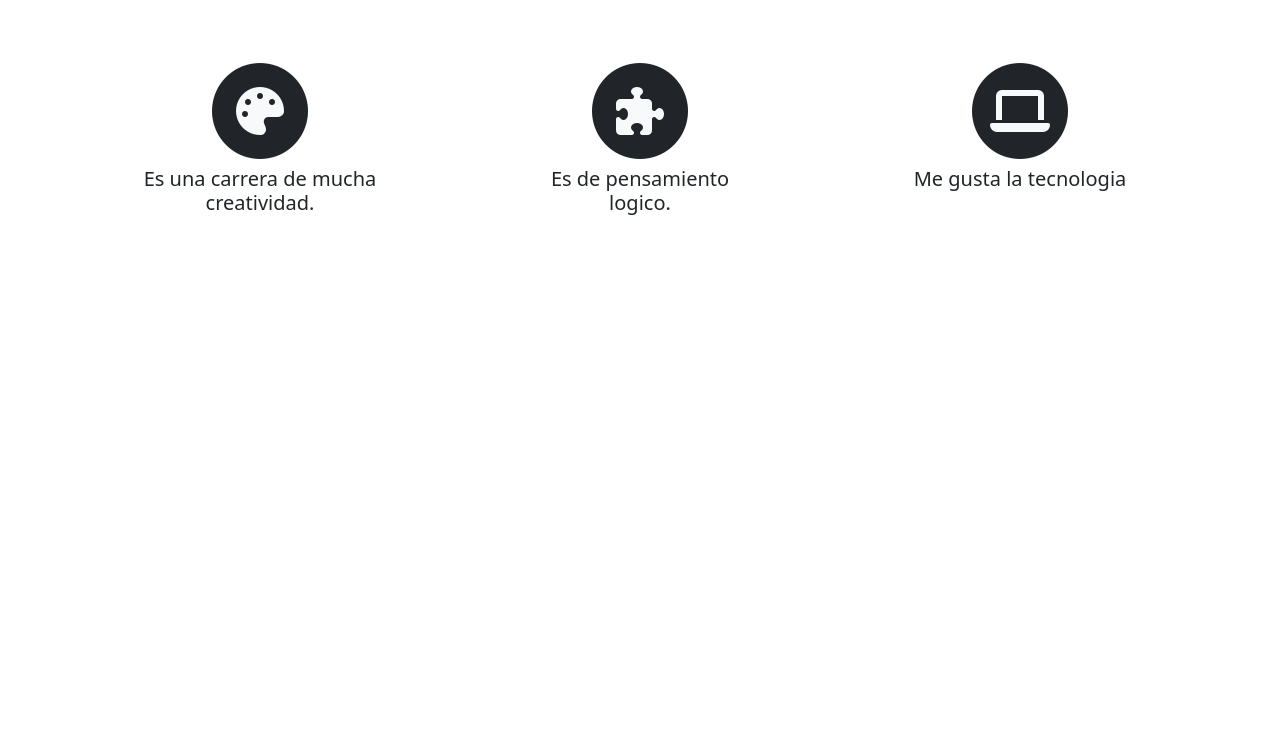
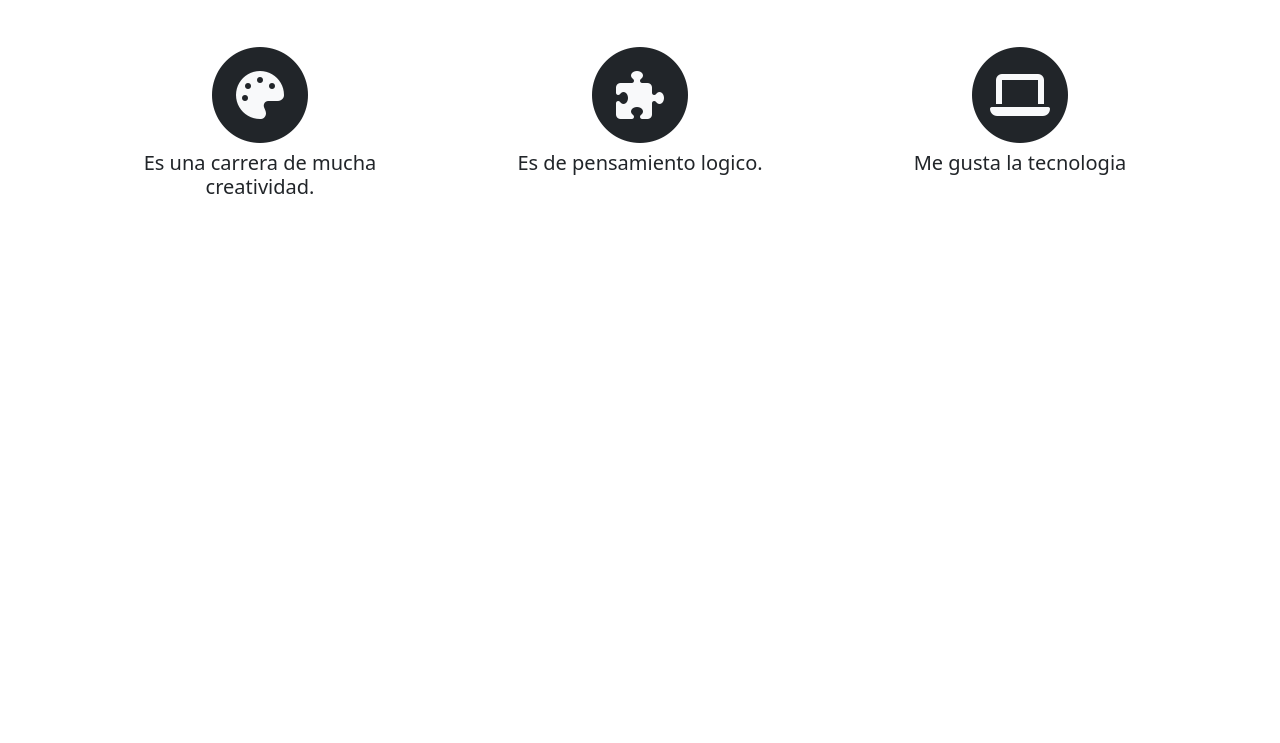
Before and after one commit to whuangq/Personal-Website, a website: page whyprogra.html in a window 1280 px wide. Shown: the part 57-800 px from the top of the page. Drawn offline with nearby package versions, Linux system fonts and the light colour scheme.

Commit message:
added maintainable css

```diff
--- a/whyprogra.html
+++ b/whyprogra.html
@@ -13,7 +13,7 @@
 
   <body>
     <!--This is the navigation bar that goes at the top of the page-->
-    <nav class="navbar navbar-expand-md custom-nav navbar-dark">
+    <nav class="custom-navbar">
       <div class="container">
         <a href="index.html" class="navbar-brand">Wilson Huang Quan</a>
         <button
@@ -50,10 +50,10 @@
       </div>
     </nav>
 
-    <section class="p-3">
+    <section class="p-5">
       <div class="container">
-        <div class="row text-center g-4">
-          <div class="col col-sm-6 col-md-6 col-lg-4 p-5">
+        <div class="custom-row">
+          <div class="custom-col">
             <div class="container fa-stack fa-3x">
               <i class="fa fa-circle fa-stack-2x"></i>
               <i class="fa fa-palette fa-stack-1x text-light"></i>
@@ -63,7 +63,7 @@
             </div>
           </div>
 
-          <div class="col col-sm-6 col-md-6 col-lg-4 p-5 text-center">
+          <div class="custom-col text-center">
             <div class="container fa-stack fa-3x">
               <i class="fa fa-circle fa-stack-2x"></i>
               <i class="fa fa-puzzle-piece fa-stack-1x text-light"></i>
@@ -73,7 +73,7 @@
             </div>
           </div>
 
-          <div class="col col-sm-6 col-md-6 col-lg-4 p-5 text-center">
+          <div class="custom-col text-center">
             <div class="container fa-stack fa-3x">
               <i class="fa fa-circle fa-stack-2x"></i>
               <i class="fa fa-laptop fa-stack-1x text-light"></i>
```
